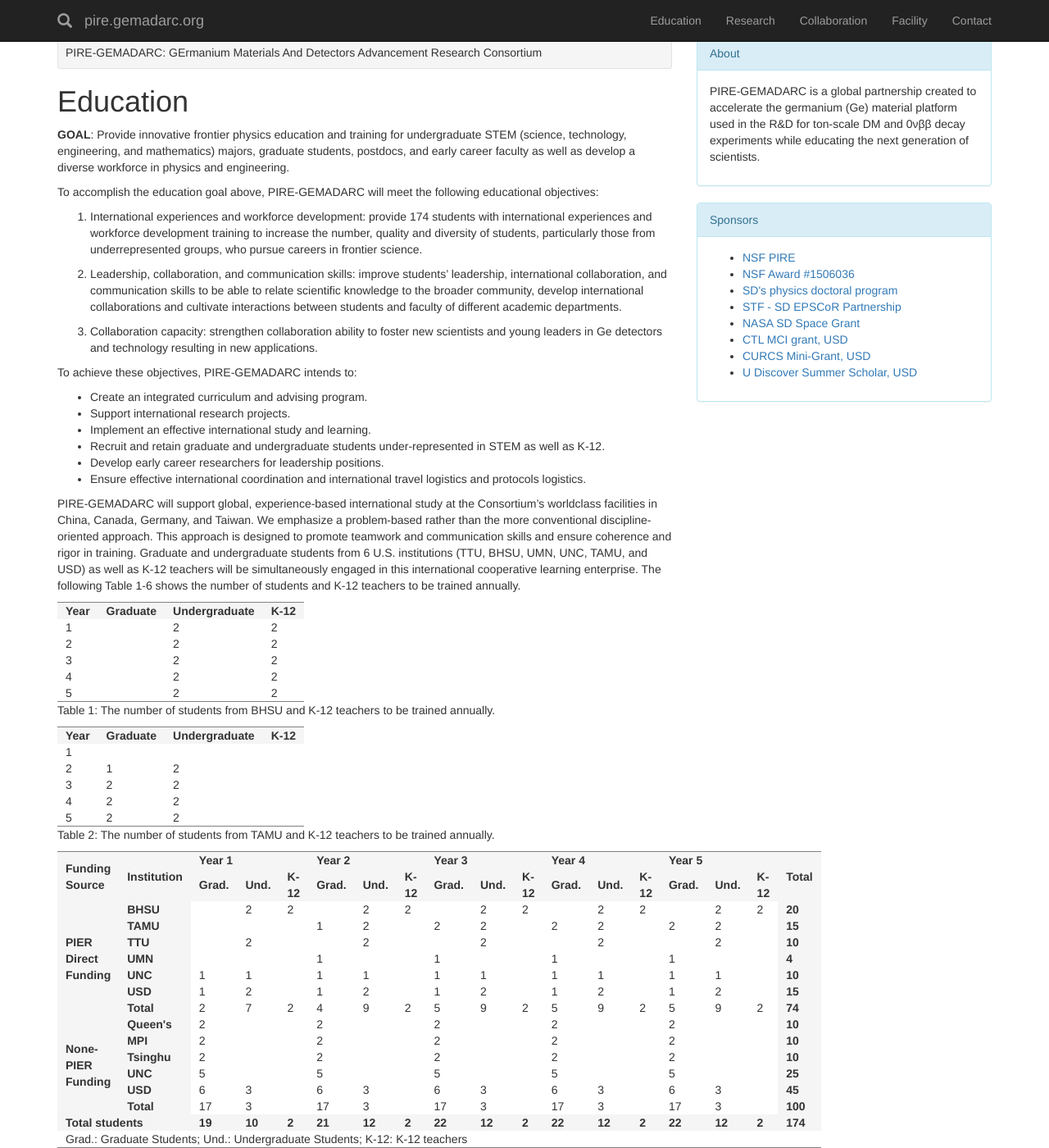
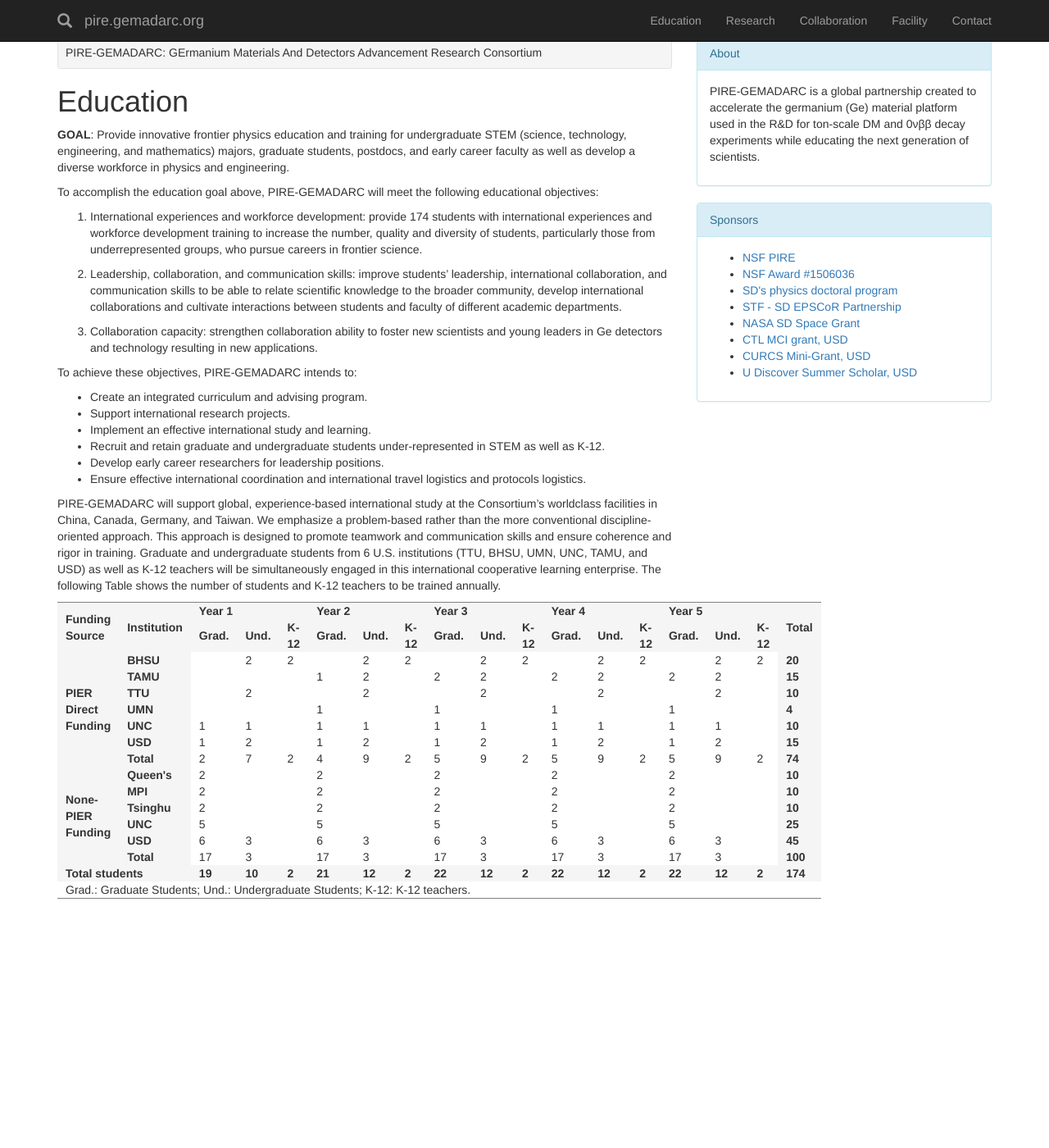
Before and after one commit to gemadarc/gemadarc.github.io, a Jekyll site: the page built from edu.md, in a window 1280 px wide and 1400 px high, scrolled down 16 px. Shown: the whole window at 82% size. Built offline with Jekyll 4.4.1, drawn with Linux system fonts in a browser that asks for light colours; nearby versions of some CDN libraries; our own code applies the rules of GitHub Pages for plain Markdown files; after the commit the page ends 1112 px from its top, so only the background shows below that.

Commit message:
Update edu.md

```diff
--- a/edu.md
+++ b/edu.md
@@ -29,29 +29,9 @@ facilities in China, Canada, Germany, and Taiwan. We emphasize a problem-based r
 more conventional discipline-oriented approach. This approach is designed to promote teamwork and
 communication skills and ensure coherence and rigor in training. Graduate and undergraduate students
 from 6 U.S. institutions (TTU, BHSU, UMN, UNC, TAMU, and USD) as well as K-12 teachers will be
-simultaneously engaged in this international cooperative learning enterprise. The following Table 1-6 shows the number of
+simultaneously engaged in this international cooperative learning enterprise. The following Table shows the number of
 students and K-12 teachers to be trained annually.
 
-
-|Year|Graduate|Undergraduate|K-12|
-|----|--------|-------------|----|
-| 1  |        |      2      |  2 |
-| 2  |        |      2      |  2 |
-| 3  |        |      2      |  2 |
-| 4  |        |      2      |  2 |
-| 5  |        |      2      |  2 |
-
-Table 1: The number of students from BHSU and K-12 teachers to be trained annually.
-
-|Year|Graduate|Undergraduate|K-12|
-|----|--------|-------------|----|
-| 1  |        |             |    |
-| 2  |    1   |      2      |    |
-| 3  |    2   |      2      |    |
-| 4  |    2   |      2      |    |
-| 5  |    2   |      2      |    |
-
-Table 2: The number of students from TAMU and K-12 teachers to be trained annually.
 
 <table>
 <tr>
@@ -370,7 +350,7 @@ Table 2: The number of students from TAMU and K-12 teachers to be trained annual
 </tr>
 
 <tr>
-<td colspan="18"> Grad.: Graduate Students; Und.: Undergraduate Students; K-12: K-12 teachers </td>
+<td colspan="18"> Grad.: Graduate Students; Und.: Undergraduate Students; K-12: K-12 teachers. </td>
 </tr>
 
 </table>
```
